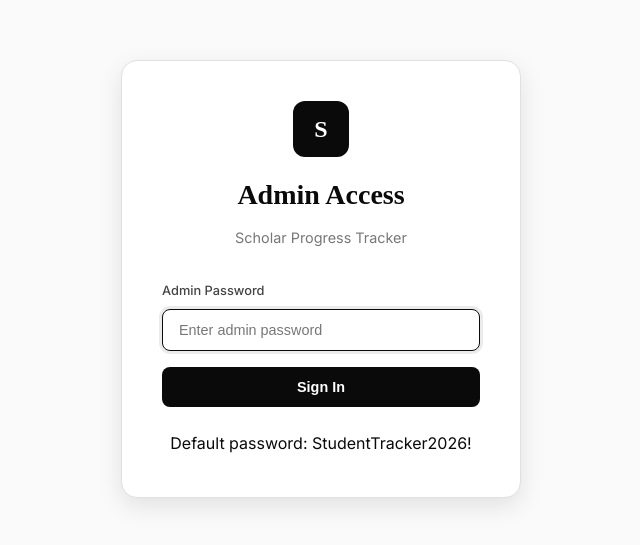
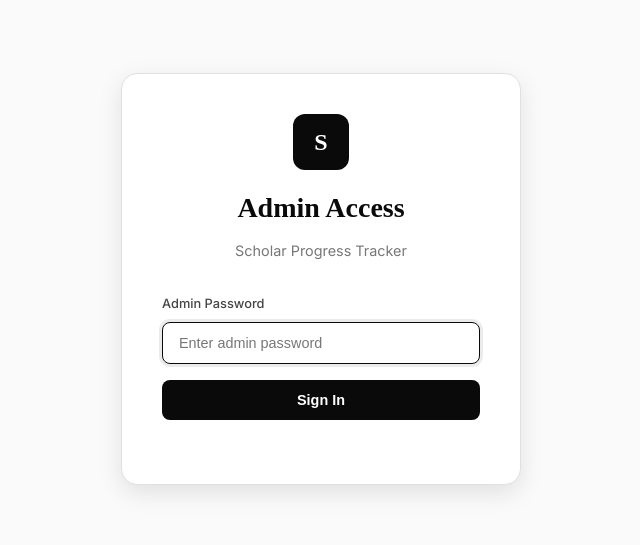
Before and after one commit to jadhavyogcool/student-progress-tracker, a React (Vite) app in the folder frontend/: page /admin in a window 1280 px wide. Shown: the part 121-666 px from the top of the page, without its empty margins (319-959 px from the left). Built offline with nearby package versions, Linux system fonts and the light colour scheme; no server answers.

Commit message:
Remove default password hint from Admin Login UI

```diff
--- a/frontend/src/AdminLogin.jsx
+++ b/frontend/src/AdminLogin.jsx
@@ -75,7 +75,7 @@ export default function AdminLogin({ onLogin }) {
                             {loading ? "Authenticating..." : "Sign In"}
                         </button>
                         <div className="login-footer">
-                            <p>Default password: StudentTracker2026!</p>
+
                         </div>
                     </form>
                 </div>
```
